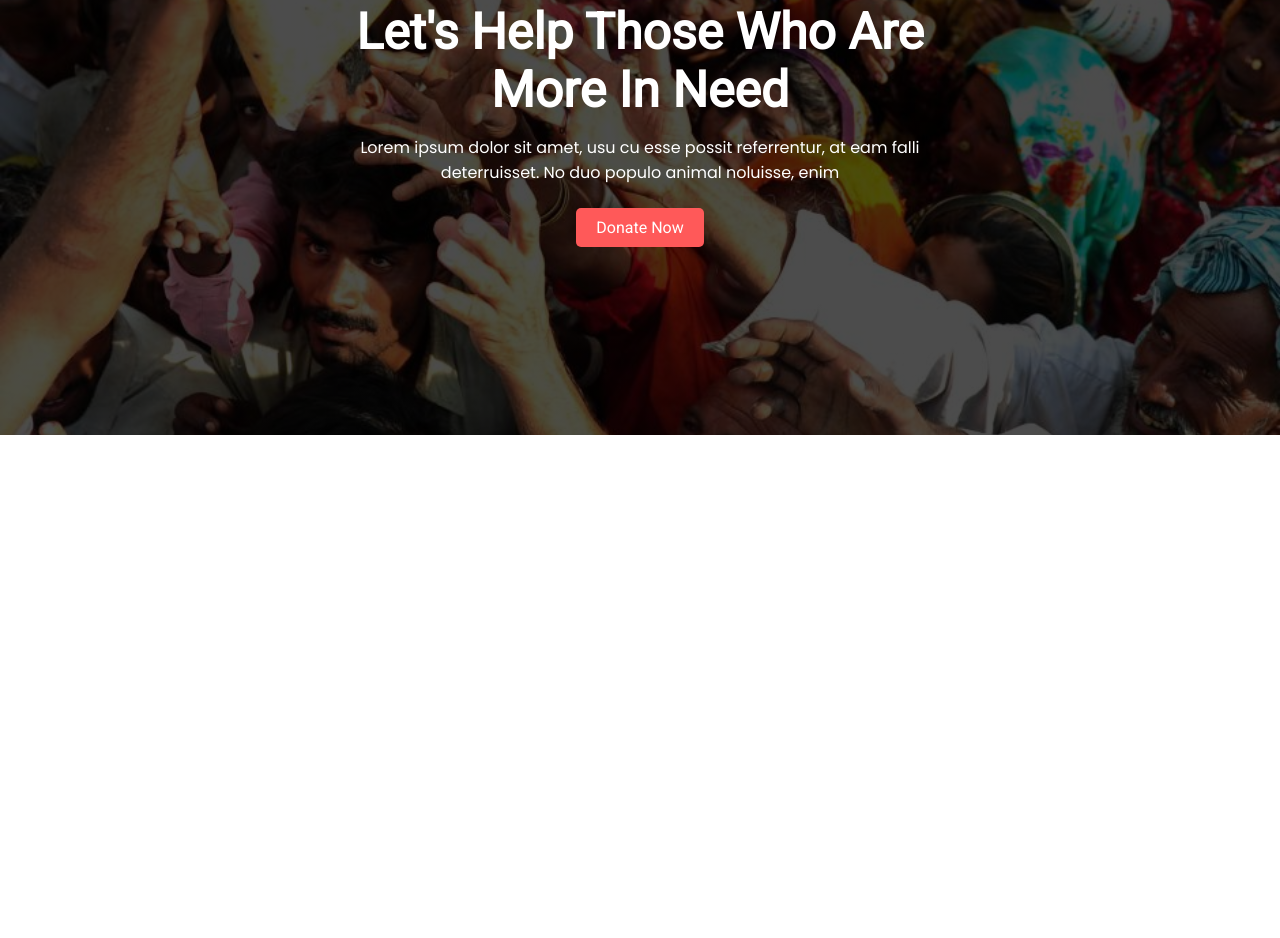
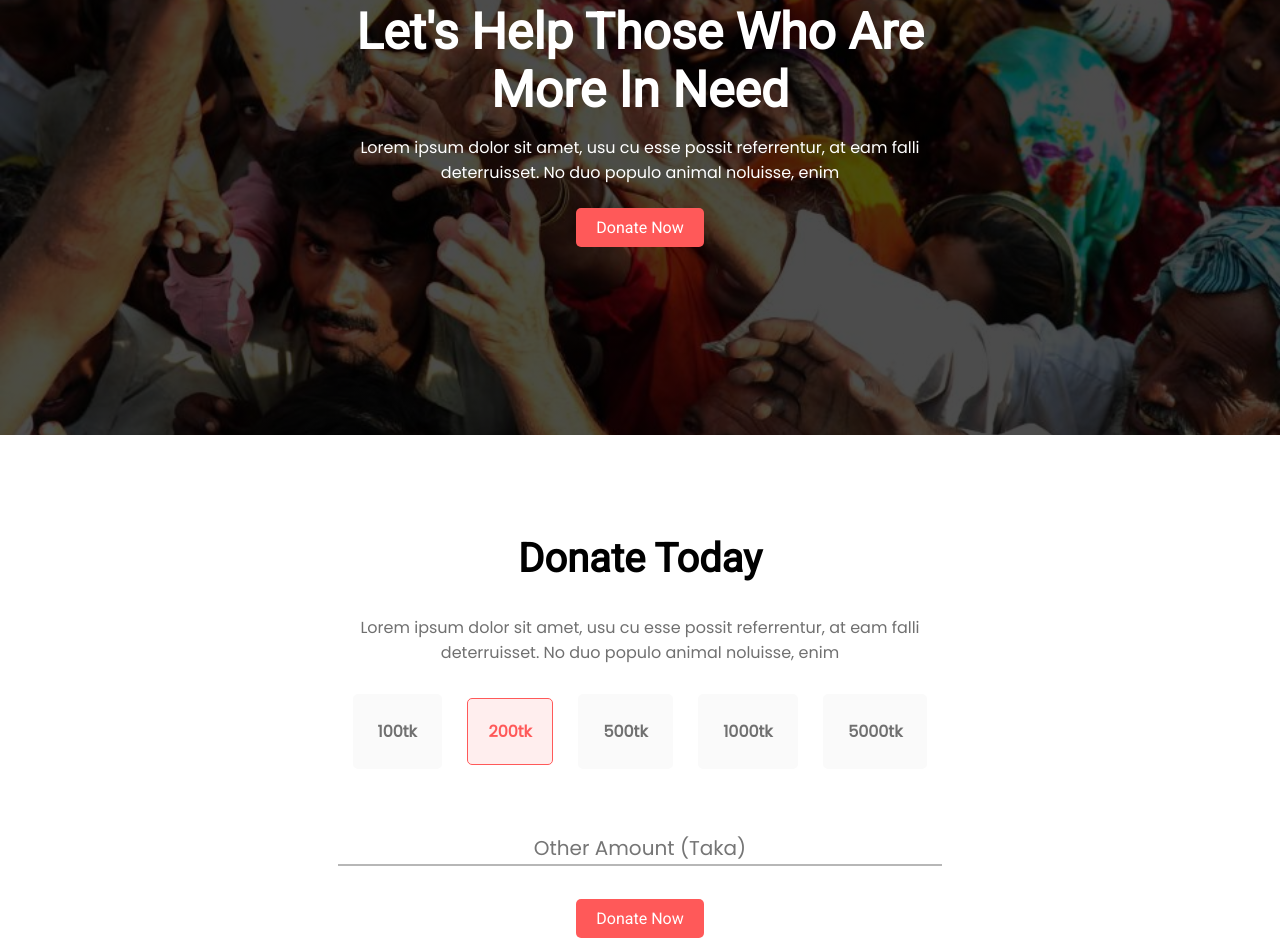
Before and after one commit to smefti70/donate-today, a plain HTML site: page index.html in a window 1280 px wide. Shown: the part 192-1130 px from the top of the page. Before the commit the page ends 800 px from the top, so only its background shows below. Drawn offline with Linux system fonts and the light colour scheme.

Commit message:
Donate Section Added

```diff
--- a/index.html
+++ b/index.html
@@ -28,6 +28,27 @@
         </div>
     </section>
     <!--Header Section Ends-->
+
+    <!--Donate Section Starts-->
+    <section class="donate-section fade-colored-paragraph">
+        <div class="donate-text-section">
+            <h2>Donate Today</h2>
+            <p>Lorem ipsum dolor sit amet, usu cu esse possit referrentur, at eam falli <br>
+                deterruisset. No duo populo animal noluisse, enim</p>
+        </div>
+        <div class="donate-amount-section center-aligned-content">
+            <div>100tk</div>
+            <div id="selected-amount">200tk</div>
+            <div>500tk</div>
+            <div>1000tk</div>
+            <div>5000tk</div>
+        </div>
+        <div id="custom-donate-amount">
+            <input type="text" placeholder="Other Amount (Taka)">
+        </div>
+        <a class="colorful-button" href="#" target="_blank">Donate Now</a>
+    </section>
+    <!--Donate Section Ends-->
 </body>
 
 </html>
--- a/style.css
+++ b/style.css
@@ -48,3 +48,57 @@ h2 {
     border-radius: 5px;
     text-decoration: none;
 }
+
+/*Donate Section CSS*/
+.donate-section {
+    margin-top: 100px;
+    text-align: center;
+}
+
+.fade-colored-paragraph p {
+    color: #707070;
+}
+
+.donate-text-section {
+    text-align: center;
+}
+
+.center-aligned-content {
+    display: flex;
+    justify-content: center;
+    align-items: center;
+}
+
+.donate-amount-section {
+    color: #707070;
+}
+
+.donate-amount-section div {
+    margin: 1%;
+    border: 5px solid #FAFAFA;
+    border-radius: 5px;
+    background-color: #FAFAFA;
+    padding: 20px 20px;
+    font-weight: 900;
+}
+
+#selected-amount {
+    background-color: #FFEEEE;
+    color: #FF5959;
+    border: 1px solid #FF5959;
+}
+
+#custom-donate-amount {
+    margin-top: 50px;
+}
+
+#custom-donate-amount input {
+    font-family: 'Poppins', sans-serif;
+    font-size: 20px;
+    width: 600px;
+    text-align: center;
+    outline: none;
+    border: none;
+    border-bottom: 2px solid #B7B7B7;
+    margin-bottom: 40px;
+}
```
